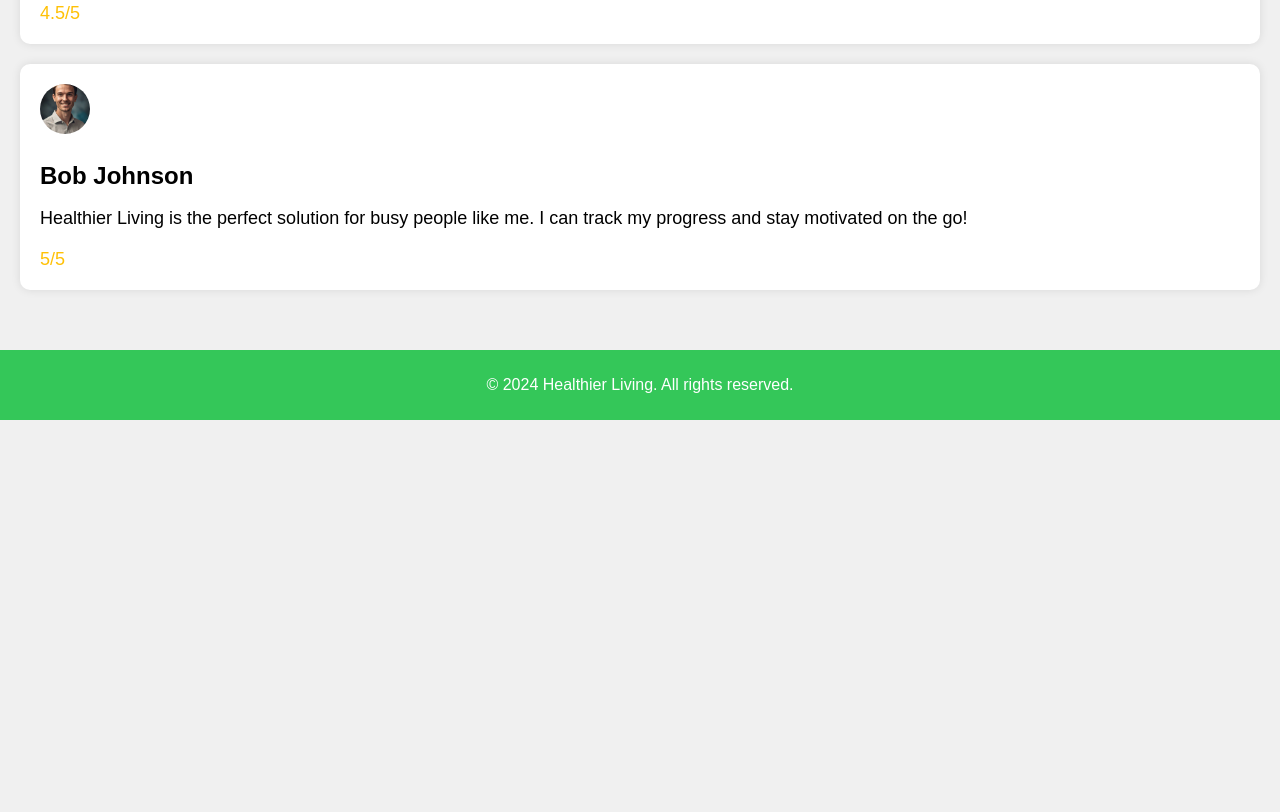
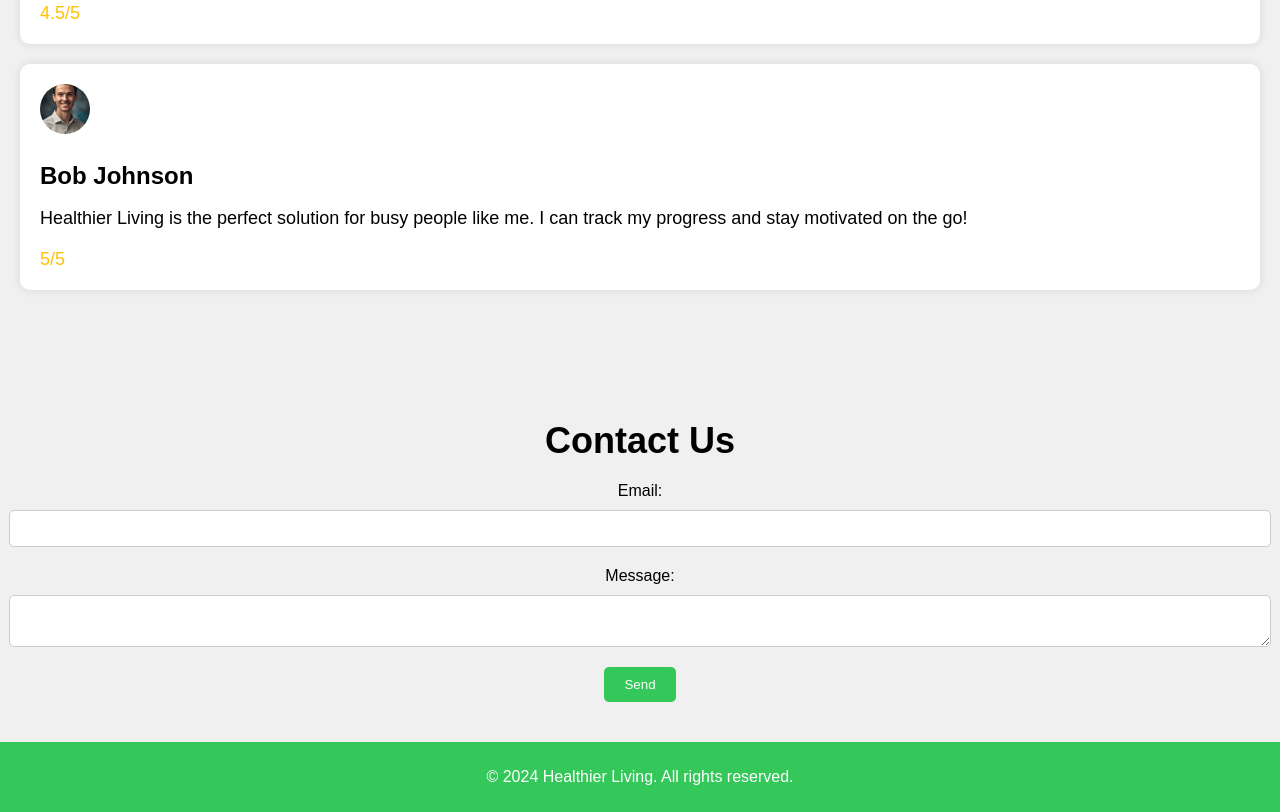
Before and after one commit to Aashish-Aryal/healthier-living, a plain HTML site: page index.html in a window 1280 px wide. Shown: the part 3154-3966 px from the top of the page. Before the commit the page ends 3574 px from the top, so only its background shows below. Drawn offline with Linux system fonts and the light colour scheme.

Commit message:
Contact Us

```diff
--- a/index.html
+++ b/index.html
@@ -84,6 +84,16 @@
                 <div class="rating">5/5</div>
             </div>
         </section>
+        <section class="contact-us">
+            <h2>Contact Us</h2>
+            <form>
+                <label for="email">Email:</label>
+                <input type="email" id="email" name="email" required>
+                <label for="message">Message:</label>
+                <textarea id="message" name="message" required></textarea>
+                <button type="submit">Send</button>
+            </form>
+        </section>
     </main>
     <footer>
         <p>&copy; 2024 Healthier Living. All rights reserved.</p>
--- a/style.css
+++ b/style.css
@@ -220,3 +220,44 @@ footer {
     text-align: center;
     clear: both;
 }
+
+.contact-us {
+    padding: 40px 20px;
+    text-align: center;
+}
+
+.contact-us h2 {
+    font-size: 36px;
+    margin-bottom: 20px;
+}
+
+.contact-us form {
+    display: flex;
+    flex-direction: column;
+    align-items: center;
+}
+
+.contact-us label {
+    margin-bottom: 10px;
+}
+
+.contact-us input, .contact-us textarea {
+    width: 100%;
+    padding: 10px;
+    margin-bottom: 20px;
+    border: 1px solid #ccc;
+    border-radius: 5px;
+}
+
+.contact-us button[type="submit"] {
+    background-color: #34C759;
+    color: #ffffff;
+    padding: 10px 20px;
+    border: none;
+    border-radius: 5px;
+    cursor: pointer;
+}
+
+.contact-us button[type="submit"]:hover {
+    background-color: #3e8e41;
+}
```
